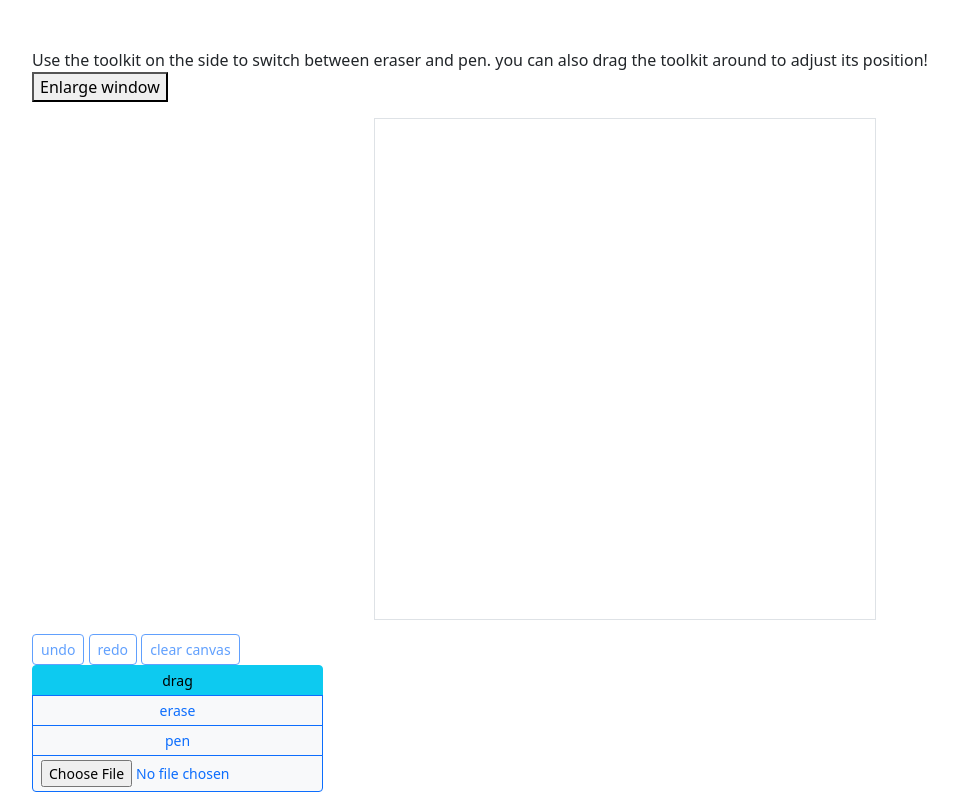
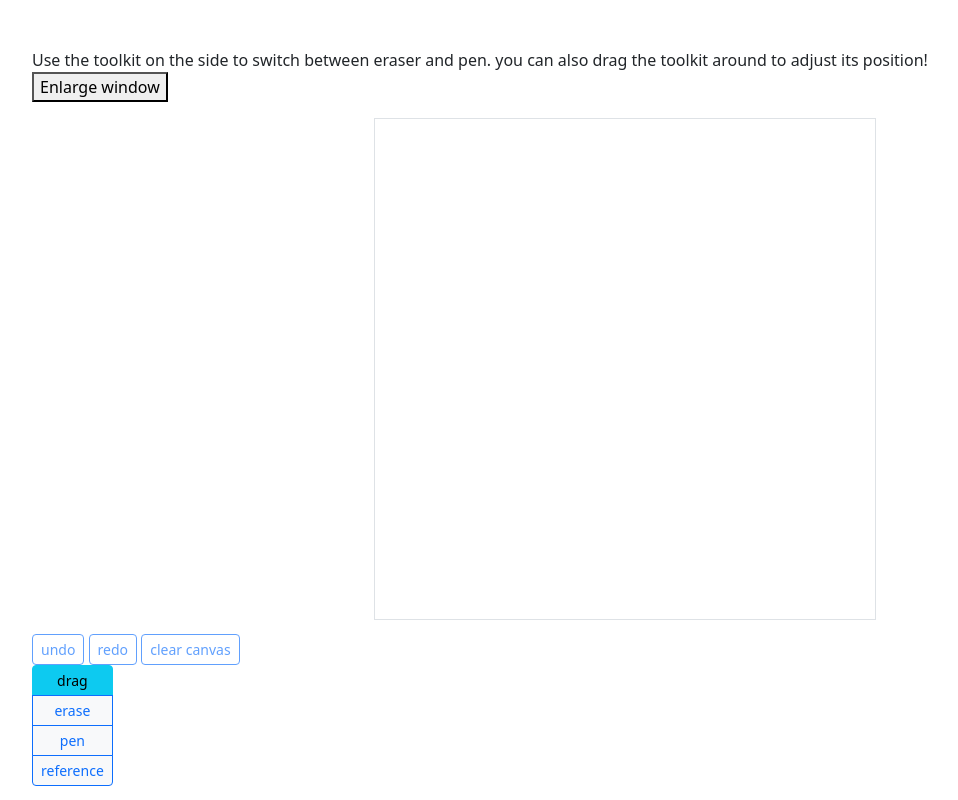
Before and after one commit to ShizuR/All-In, a plain HTML site: page siteContent/second.html in a window 1280 px wide. Shown: the whole page, without its empty margins (16-974 px from the left). Drawn offline with nearby package versions, Linux system fonts and the light colour scheme.

Commit message:
hid the default file input button

```diff
--- a/siteContent/second.html
+++ b/siteContent/second.html
@@ -28,7 +28,12 @@
                 <button class="btn btn-info" id="dragBtn">drag</button>
                 <button class="btn btn-outline-primary btn-light" id="eraseBtn" onclick="toolClick('eraseBtn')">erase</button>
                 <button class="btn btn-outline-primary btn-light" id="penBtn" onclick="toolClick('penBtn')">pen</button>
-                <input type="file" accept="image/*" class="btn btn-outline-primary btn-light" id="refBtn" />
+                <div class="btn btn-outline-primary btn-light">
+                    <label for="refBtn">reference</label>
+                    <!-- hide the file input default format with d-none to hide on all devices -->
+                    <input type="file" accept="image/*" id="refBtn" name="refBtn" class="d-none"/>
+                </div>
+
             </div>
         </div>
         <script src="secondCode.js"></script> <!-- import external javascript code file-->
--- a/siteContent/secondCode.js
+++ b/siteContent/secondCode.js
@@ -180,6 +180,7 @@ function sendmsg() {
 // for saving canvas try https://developer.mozilla.org/en-US/docs/Web/API/CanvasRenderingContext2D/restore
 
 // TO DO:
+// erase btn
 
 // for changes in the variables drawingPath and redoPaths, make separate functions when buttons are clicked
 // since unable to clear specific path2D strokes, clear and redraw canvas everytime
```
